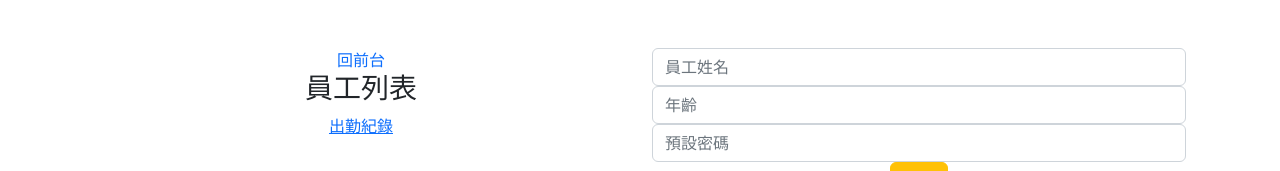
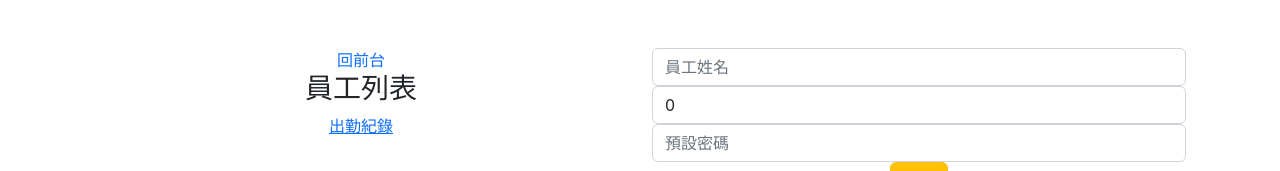
Before and after one commit to 58peiShan/clockPratice, a React (Create React App) app: page /CMS in a window 1280 px wide. Shown: the top 171 px of the page. Built offline with nearby package versions, Linux system fonts and the light colour scheme; data requests are answered from the project's data file.

Commit message:
修正受控組件/非受控組件報錯訊息

```diff
--- a/src/pages/CMS.jsx
+++ b/src/pages/CMS.jsx
@@ -9,7 +9,7 @@ function CMS(props) {
   const [isEdit, setIsEdit] = useState(false);
   const [list, setList] = useState([]);
   const [name, setName] = useState("");
-  const [age, setAge] = useState();
+  const [age, setAge] = useState(0);
   const [password, setPassword] = useState("");
 
   useEffect(() => {
@@ -132,6 +132,7 @@ function CMS(props) {
                 <h3>員工列表</h3>
                 <NavLink to="/work">出勤紀錄</NavLink>
               </div>
+
               <Form className="col-sm-6">
                 <Form.Control
                   placeholder="員工姓名"
@@ -145,6 +146,7 @@ function CMS(props) {
                   type="number"
                   aria-label="age"
                   value={age}
+                  min="1" max="99"
                   aria-describedby="basic-addon1"
                   onChange={(e) => setAge(e.target.value)}
                 />
@@ -177,17 +179,15 @@ function CMS(props) {
             </div>
           </div>
         </section>
-        <section class="content">
-          <div class="card">
-            <div class="card-body p-0">
-              <table class="table table-striped projects">
+        <section className="content">
+          <div className="card">
+            <div className="card-body p-0">
+              <table className="table table-striped projects">
                 <thead>
                   <tr>
                     <th>員工編號</th>
                     <th>姓名</th>
                     <th>年齡</th>
-                    {/* <th>上班</th>
-                  <th>下班</th> */}
                     <th>動作</th>
                   </tr>
                 </thead>
```
